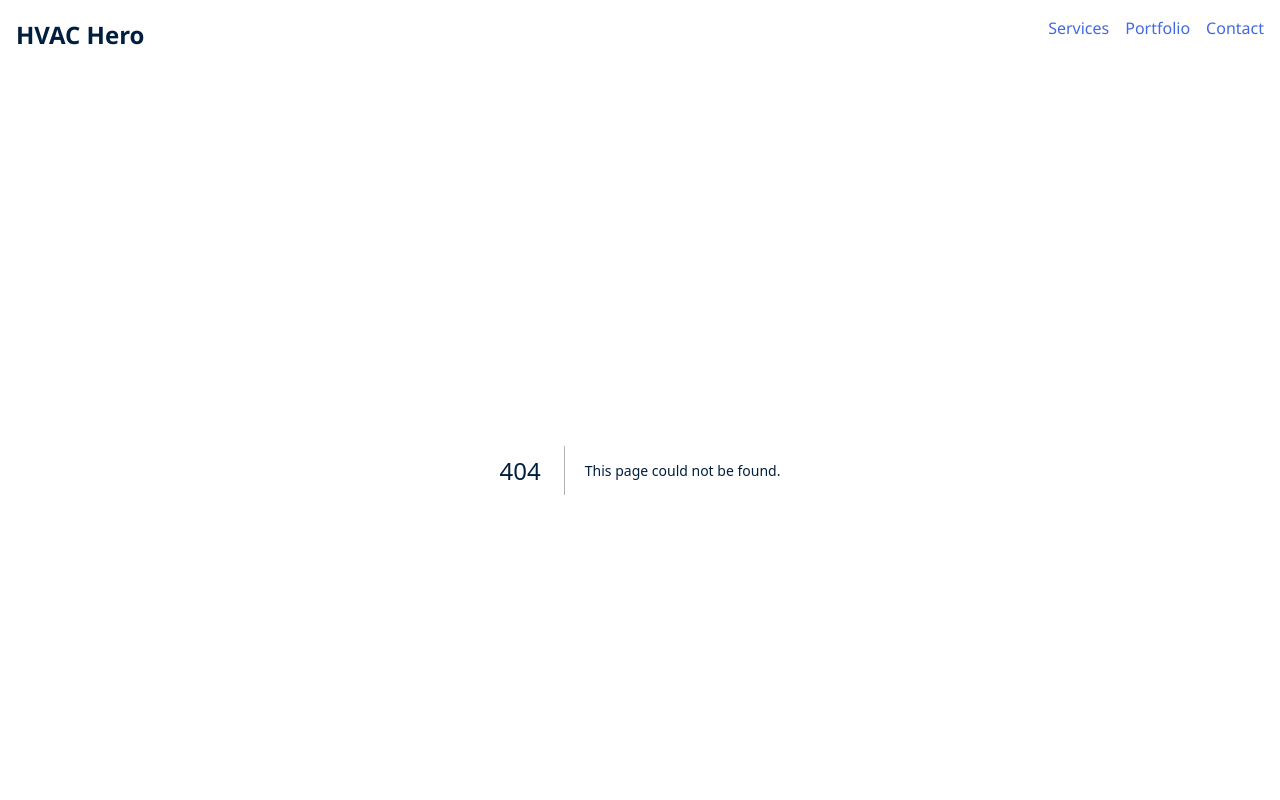
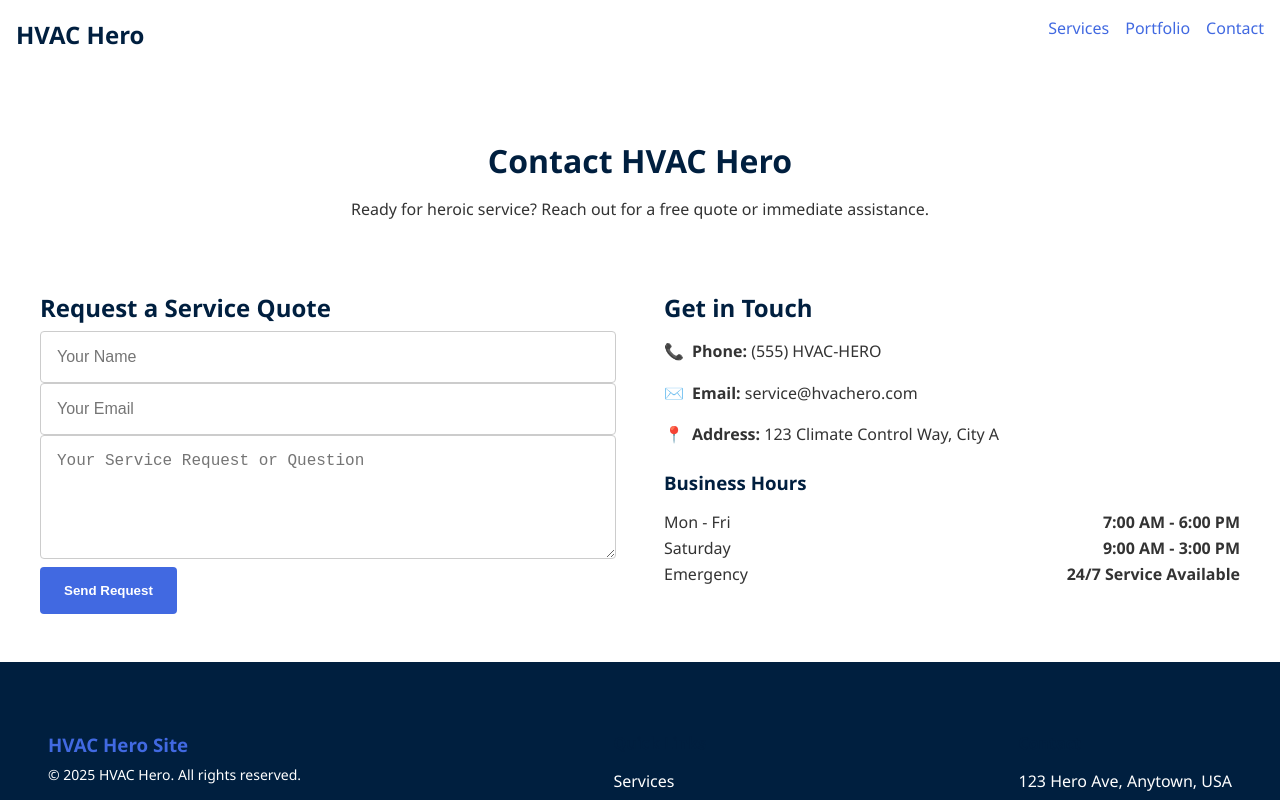
Before and after one commit to Marjory00/hvac-hero-site, a Next.js app: page /contact in a window 1280 px wide. Before the commit this address had no page. Shown: the top 800 px of the page. Built offline with nearby package versions, Linux system fonts and the light colour scheme.

Commit message:
contact form updated

```diff
--- /dev/null
+++ b/src/app/contact/page.tsx
@@ -0,0 +1,71 @@
+// src/app/contact/page.tsx
+
+import React from 'react';
+import { Metadata } from 'next'; // 1. Import Metadata first
+import Heading from '@/components/UI/Typography/Heading';
+import ContactForm from '@/components/Sections/ContactForm';
+
+// 2. Define the static metadata after all imports
+export const metadata: Metadata = {
+  title: 'Contact HVAC Hero | Get a Free Quote & 24/7 Service',
+  description: 'Request a free, no-obligation service quote or call our 24/7 emergency line. We serve the entire tri-county area with rapid, reliable HVAC service.',
+};
+
+export default function ContactPage() {
+  // Mock Contact Details
+  const contactInfo = [
+    { label: 'Phone', value: '(555) HVAC-HERO', icon: '📞' },
+    { label: 'Email', value: 'service@hvachero.com', icon: '✉️' },
+    { label: 'Address', value: '123 Climate Control Way, City A', icon: '📍' },
+  ];
+
+  const businessHours = [
+    { day: 'Mon - Fri', hours: '7:00 AM - 6:00 PM' },
+    { day: 'Saturday', hours: '9:00 AM - 3:00 PM' },
+    { day: 'Emergency', hours: '24/7 Service Available' },
+  ];
+
+  return (
+    <div className="section-padding container">
+      <Heading level={1} className="text-center">
+        Contact HVAC Hero
+      </Heading>
+      <p className="text-center" style={{ marginBottom: 'var(--space-xl)' }}>
+        Ready for heroic service? Reach out for a free quote or immediate assistance.
+      </p>
+
+      {/* Grid Layout for Form and Info */}
+      <div style={{ display: 'grid', gridTemplateColumns: '1fr 1fr', gap: 'var(--space-xl)' }}>
+        {/* Left Column: Form */}
+        <div>
+          <Heading level={2}>Request a Service Quote</Heading>
+          <ContactForm />
+        </div>
+
+        {/* Right Column: Information */}
+        <div>
+          <Heading level={2}>Get in Touch</Heading>
+
+          <div style={{ marginBottom: 'var(--space-lg)' }}>
+            {contactInfo.map((item) => (
+              <p key={item.label}>
+                <span style={{ marginRight: 'var(--space-sm)' }}>{item.icon}</span>
+                <strong>{item.label}:</strong> {item.value}
+              </p>
+            ))}
+          </div>
+
+          <Heading level={3}>Business Hours</Heading>
+          <ul style={{ listStyle: 'none', padding: 0 }}>
+            {businessHours.map((item) => (
+              <li key={item.day} style={{ display: 'flex', justifyContent: 'space-between' }}>
+                <span>{item.day}</span>
+                <strong>{item.hours}</strong>
+              </li>
+            ))}
+          </ul>
+        </div>
+      </div>
+    </div>
+  );
+}
--- /dev/null
+++ b/src/components/Sections/ContactForm.tsx
@@ -0,0 +1,73 @@
+// src/components/Sections/ContactForm.tsx
+'use client';
+import React, { useState } from 'react';
+import Button from '@/components/UI/Button/Button';
+import { useUIStore } from '@/lib/store/uiStore';
+import formStyles from '@/components/UI/Form/Form.module.css';
+
+const ContactForm: React.FC = () => {
+  const showAlert = useUIStore((state) => state.showAlert);
+
+  // CRITICAL: Initialize the formState variable using useState
+  const [formState, setFormState] = useState({
+    name: '',
+    email: '',
+    message: ''
+  });
+
+  const handleChange = (e: React.ChangeEvent<HTMLInputElement | HTMLTextAreaElement>) => {
+    setFormState({ ...formState, [e.target.name]: e.target.value });
+  };
+
+  const handleSubmit = (e: React.FormEvent) => {
+    e.preventDefault();
+
+    console.log('Submitting form data:', formState);
+
+    showAlert('Thank you for your inquiry! We will respond within 24 hours.', 'success');
+
+    // Reset the form (uses formState definition)
+    setFormState({ name: '', email: '', message: '' });
+  };
+
+  return ( // ✅ START OF JSX RETURN BLOCK
+    <form onSubmit={handleSubmit} className={formStyles.form} /* Basic form container class */>
+
+      <input
+        type="text"
+        name="name"
+        placeholder="Your Name"
+        value={formState.name}
+        onChange={handleChange}
+        required
+        className={formStyles.formControl}
+      />
+
+      <input
+        type="email"
+        name="email"
+        placeholder="Your Email"
+        value={formState.email}
+        onChange={handleChange}
+        required
+        className={formStyles.formControl}
+      />
+
+      <textarea
+        name="message"
+        placeholder="Your Service Request or Question"
+        value={formState.message}
+        onChange={handleChange}
+        required
+        rows={5}
+        className={`${formStyles.formControl} ${formStyles.textarea}`}
+      />
+
+      <Button variant="primary" type="submit">
+        Send Request
+      </Button>
+    </form>
+  ); // ✅ END OF JSX RETURN BLOCK
+}
+
+export default ContactForm;
--- /dev/null
+++ b/src/components/UI/Form/Form.module.css
@@ -0,0 +1,21 @@
+
+/* src/components/UI/Form/Form.module.css */
+
+.formControl {
+  width: 100%;
+  padding: var(--space-md); /* Use your medium spacing variable */
+  border: 1px solid #ccc;
+  border-radius: var(--radius-sm);
+  font-size: 1rem;
+  transition: border-color 0.2s, box-shadow 0.2s;
+}
+
+.formControl:focus {
+  border-color: var(--color-sky-blue);
+  box-shadow: 0 0 0 2px rgba(65, 105, 225, 0.2); /* Light focus ring */
+  outline: none;
+}
+
+.textarea {
+  resize: vertical; /* Allow resizing vertically, but not horizontally */
+}
--- /dev/null
+++ b/src/lib/store/uiStore.ts
@@ -0,0 +1,50 @@
+// src/lib/store/uiStore.ts
+import { create } from 'zustand';
+
+// 1. Your defined interface (this is correct)
+interface UIState {
+  isAlertVisible: boolean;
+  alertMessage: string;
+  alertType: 'success' | 'error' | 'info';
+
+  // Actions
+  showAlert: (message: string, type: UIState['alertType']) => void;
+  hideAlert: () => void;
+}
+
+// 2. The FIX is applied here:
+// The callback function must accept 'set' and 'get' (if used), which need to be typed.
+export const useUIStore = create<UIState>((set) => ({ // <-- Ensure 'set' is typed by the generic <UIState>
+  // Initial State
+  isAlertVisible: false,
+  alertMessage: '',
+  alertType: 'info',
+
+  // Actions
+  // The 'set' function inside this block correctly infers its type from the store definition.
+  showAlert: (message, type) => {
+    set((state) => ({ // <-- FIX: The error is in this inner function's 'state' parameter.
+        // We fix this by correctly typing the outer `create` function and
+        // ensuring the inner function uses the `set` overload that accepts a partial state.
+        isAlertVisible: true,
+        alertMessage: message,
+        alertType: type
+    }));
+
+    // Using the set overload that accepts the new state directly is often cleaner and avoids this specific error:
+    /*
+    set({
+        isAlertVisible: true,
+        alertMessage: message,
+        alertType: type
+    });
+    */
+
+    // Auto-hide the alert after 4 seconds
+    setTimeout(() => {
+      set({ isAlertVisible: false });
+    }, 4000);
+  },
+
+  hideAlert: () => set({ isAlertVisible: false }),
+}));
```
